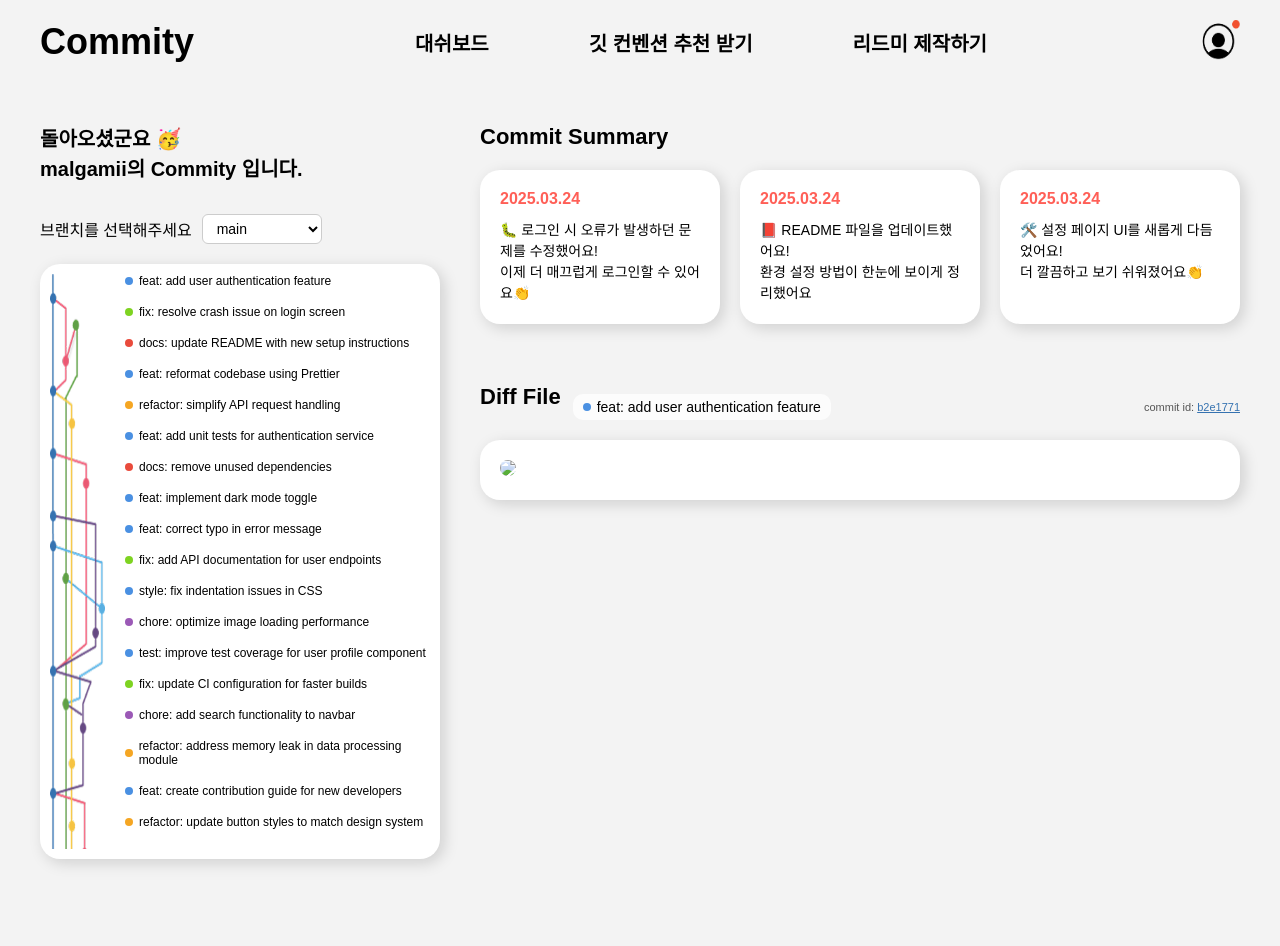
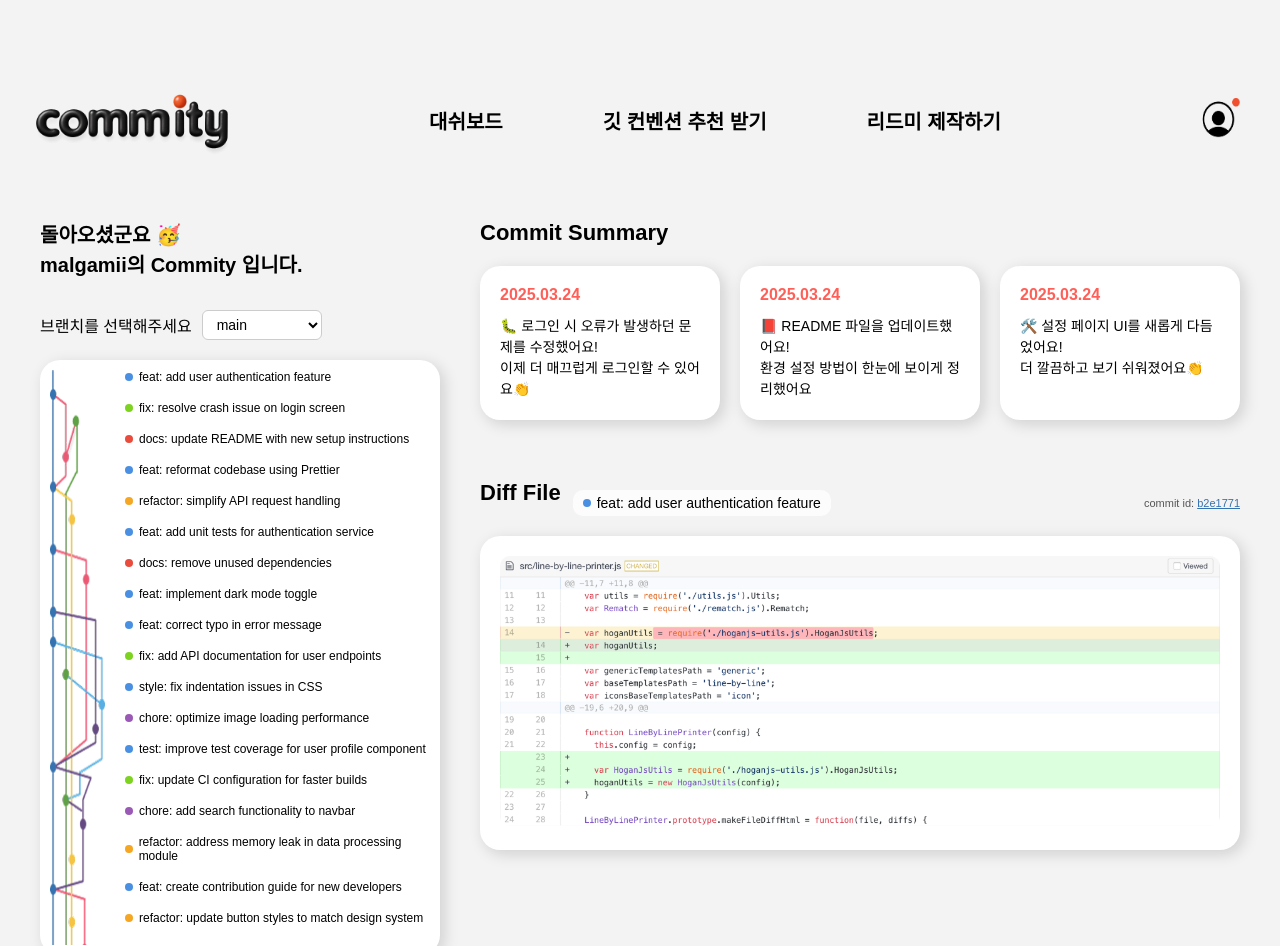
Before and after one commit to Commity-moong-hackathon/commity, a plain HTML site: page page2/page2.html in a window 1280 px wide. Shown: the top 946 px of the page. Before the commit the page ends 879 px from the top, so only its background shows below. Drawn offline with Linux system fonts and the light colour scheme.

Commit message:
⚡️ : logo 변경

```diff
--- a/page2/page2.css
+++ b/page2/page2.css
@@ -20,7 +20,6 @@ body {
   display: flex;
   align-items: center;
   justify-content: space-between;
-  margin-bottom: 60px;
 }
 
 .logo {
@@ -62,7 +61,6 @@ body {
 /* Main Section */
 .main {
   display: flex;
-  margin-top: 60px;
   gap: 40px;
 }
 
@@ -299,3 +297,11 @@ body {
   font-size: 14px;
   line-height: 1.5;
 }
+
+.logo-img {
+  height: 200px; /* 원하는 높이로 조정 */
+  width: auto; /* 비율 유지 */
+  object-fit: contain;
+  display: block;
+  margin-left: -10px
+}
--- a/page2/page2.html
+++ b/page2/page2.html
@@ -9,7 +9,9 @@
   <body>
     <div class="container">
       <header class="header">
-        <div class="logo">Commity<span class="dot"></span></div>
+        <div class="logo">
+          <img src="../img/commity_logo.png" alt="Commity 로고" class="logo-img" />
+        </div>
         <nav class="nav">
           <a href="../page3/page3.html" class="nav-item">대쉬보드</a>
           <a href="#" class="nav-item">깃 컨벤션 추천 받기</a>
@@ -163,7 +165,7 @@
               </div>
 
               <div class="diff-content">
-                <img src="../img/diff_file.png" class="diff-img" />
+                <img src="../img/diff-file.png" class="diff-img" />
               </div>
             </div>
           </div>
```
